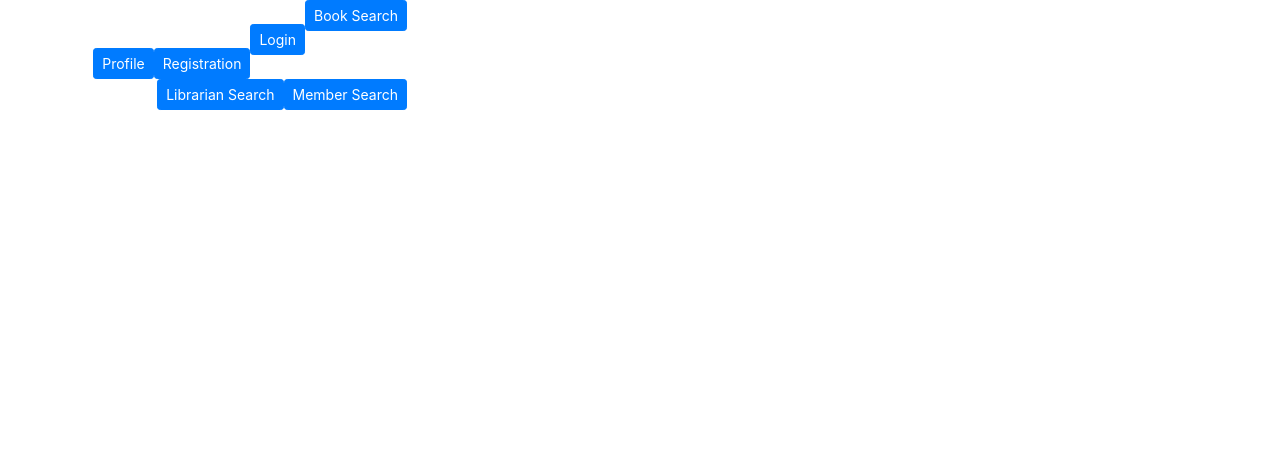
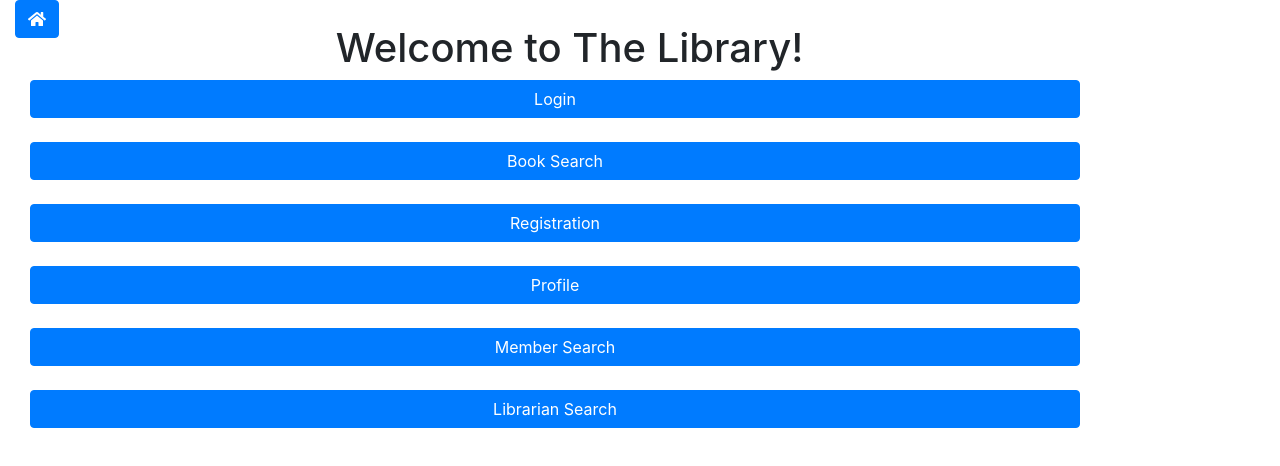
Before and after one commit to Aseedholm/cs5200-library-final-project-front-end-sp20, a React (Create React App) app: page / in a window 1280 px wide. Shown: the top 466 px of the page. Built offline with nearby package versions, Linux system fonts and the light colour scheme.

Commit message:
Home page set up.

```diff
--- a/src/components/books/BookContainer.js
+++ b/src/components/books/BookContainer.js
@@ -15,6 +15,8 @@ import LibrarianSearch from "../librarian/LibrarianSearch";
 import { FontAwesomeIcon } from '@fortawesome/react-fontawesome'
 import {faSearch} from '@fortawesome/free-solid-svg-icons'
 import {faBook} from "@fortawesome/free-solid-svg-icons";
+import {faHome} from "@fortawesome/free-solid-svg-icons";
+import HomePage from "../home-page/HomePage";
 
 export class BookContainer extends React.Component {
 
@@ -23,36 +25,47 @@ export class BookContainer extends React.Component {
             <div className="container row">
 
                 <BrowserRouter>
-                    <div>
-                        <Link className="btn btn-primary btn-sm float-right " to={`/book-search/`}>
-                            Book Search
-                            {/*<FontAwesomeIcon icon={faBook} />*/}
-                            {/*<FontAwesomeIcon icon={faSearch} />*/}
+
+                    {/*<div>*/}
+                    {/*    <Link className="btn btn-primary btn-sm float-right " to={`/login`}>*/}
+                    {/*        Login*/}
+                    {/*    </Link>*/}
+                    {/*    <br/>*/}
+                    {/*    <Link className="btn btn-primary btn-sm float-right " to={`/book-search/`}>*/}
+                    {/*        Book Search*/}
+                    {/*        /!*<FontAwesomeIcon icon={faBook} />*!/*/}
+                    {/*        /!*<FontAwesomeIcon icon={faSearch} />*!/*/}
+                    {/*    </Link>*/}
+                    {/*    <br/>*/}
+
+                    {/*    <Link className="btn btn-primary btn-sm float-right " to={`/registration/`}>*/}
+                    {/*        Registration*/}
+                    {/*    </Link>*/}
+                    {/*    <Link className="btn btn-primary btn-sm float-right " to={`/profile/`}>*/}
+                    {/*        Profile*/}
+                    {/*    </Link>*/}
+                    {/*    <Link className="btn btn-primary btn-sm float-right " to={`/member-search/`}>*/}
+                    {/*        Member Search*/}
+                    {/*        /!*<FontAwesomeIcon icon={faBook} />*!/*/}
+                    {/*        /!*<FontAwesomeIcon icon={faSearch} />*!/*/}
+                    {/*    </Link>*/}
+                    {/*    <Link className="btn btn-primary btn-sm float-right " to={`/librarian-search/`}>*/}
+                    {/*        Librarian Search*/}
+                    {/*        /!*<FontAwesomeIcon icon={faBook} />*!/*/}
+                    {/*        /!*<FontAwesomeIcon icon={faSearch} />*!/*/}
+                    {/*    </Link>*/}
+                    {/*</div>*/}
+
+                    <div className="col">
+                        <Link className="btn btn-primary float-left " to={`/`}>
+                            <FontAwesomeIcon icon={faHome}/>
                         </Link>
                         <br/>
-                        <Link className="btn btn-primary btn-sm float-right " to={`/login`}>
-                            Login
-                        </Link>
-                        <br/>
-                        <Link className="btn btn-primary btn-sm float-right " to={`/registration/`}>
-                            Registration
-                        </Link>
-                        <Link className="btn btn-primary btn-sm float-right " to={`/profile/`}>
-                            Profile
-                        </Link>
-                        <Link className="btn btn-primary btn-sm float-right " to={`/member-search/`}>
-                            Member Search
-                            {/*<FontAwesomeIcon icon={faBook} />*/}
-                            {/*<FontAwesomeIcon icon={faSearch} />*/}
-                        </Link>
-                        <Link className="btn btn-primary btn-sm float-right " to={`/librarian-search/`}>
-                            Librarian Search
-                            {/*<FontAwesomeIcon icon={faBook} />*/}
-                            {/*<FontAwesomeIcon icon={faSearch} />*/}
-                        </Link>
-                    </div>
-
-                    <div className="col">
+                        <Route
+                            path="/"
+                            exact={true}
+                            component={HomePage}
+                        />
                         <Route
                             path="/book-search/"
                             exact={true}
@@ -127,11 +140,6 @@ export class BookContainer extends React.Component {
                             exact={true}
                             component={LibrarianSearch}/>
 
-                        <Route
-                            path="/book-search/:bookSearchedFor"
-                            exact={true}
-                            component={BookSearch}
-                        />
                     </div>
                 </BrowserRouter>
             </div>
--- /dev/null
+++ b/src/components/home-page/HomePage.js
@@ -0,0 +1,60 @@
+import React from "react";
+import {BrowserRouter, Link} from "react-router-dom";
+import HomePageStyle from "./HomePage.css"
+
+export default class HomePage extends React.Component {
+    state = {
+
+    }
+
+    componentDidMount() {
+    }
+
+    componentDidUpdate(prevProps, prevState, snapshot) {
+
+    }
+
+
+    render() {
+        return(
+            <div className="container">
+                <div className="justify-content-center">
+                    <h1>
+                        Welcome to The Library!
+                    </h1>
+                    <Link className="btn btn-primary btn-block " to={`/login`}>
+                        Login
+                    </Link>
+                    <br/>
+                    <Link className="btn btn-primary btn-block " to={`/book-search/`}>
+                        Book Search
+                        {/*<FontAwesomeIcon icon={faBook} />*/}
+                        {/*<FontAwesomeIcon icon={faSearch} />*/}
+                    </Link>
+                    <br/>
+
+                    <Link className="btn btn-primary btn-block " to={`/registration/`}>
+                        Registration
+                    </Link>
+                    <br/>
+                    <Link className="btn btn-primary btn-block " to={`/profile/`}>
+                        Profile
+                    </Link>
+                    <br/>
+                    <Link className="btn btn-primary btn-block " to={`/member-search/`}>
+                        Member Search
+                        {/*<FontAwesomeIcon icon={faBook} />*/}
+                        {/*<FontAwesomeIcon icon={faSearch} />*/}
+                    </Link>
+                    <br/>
+                    <Link className="btn btn-primary btn-block " to={`/librarian-search/`}>
+                        Librarian Search
+                        {/*<FontAwesomeIcon icon={faBook} />*/}
+                        {/*<FontAwesomeIcon icon={faSearch} />*/}
+                    </Link>
+                </div>
+
+            </div>
+        )
+    }
+}
```
Also changed, not shown: src/components/home-page/HomePage.css (added).
